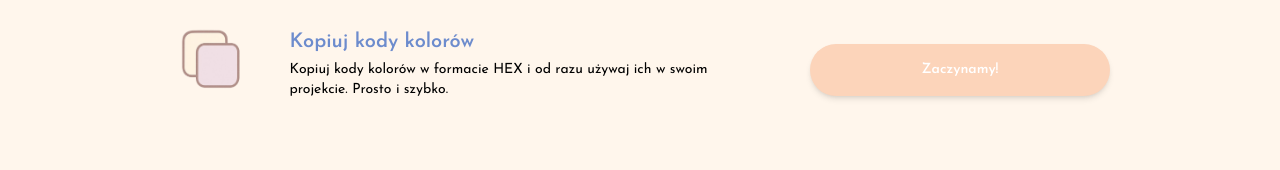
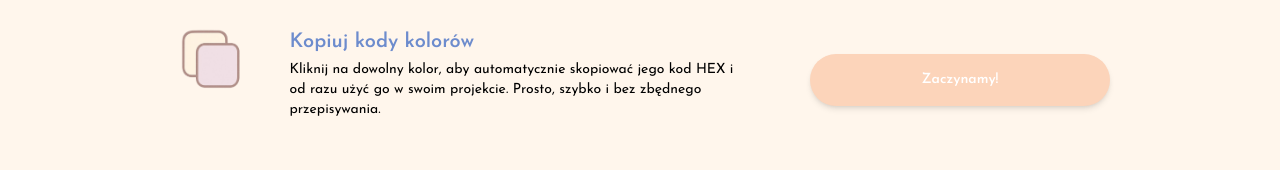
Before and after one commit to kingaburak/ColorGenerator, a React (Vite) app: page / in a window 1280 px wide. Shown: the part 1152-1322 px from the top of the page. Built offline with nearby package versions, Linux system fonts and the light colour scheme; no server answers.

Commit message:
about section

```diff
--- a/src/pages/LandingPage/About.tsx
+++ b/src/pages/LandingPage/About.tsx
@@ -22,7 +22,7 @@ const points = [
   {
     title: "Kopiuj kody kolorów",
     description:
-      "Kopiuj kody kolorów w formacie HEX i od razu używaj ich w swoim projekcie. Prosto i szybko.",
+      "Kliknij na dowolny kolor, aby automatycznie skopiować jego kod HEX i od razu użyć go w swoim projekcie. Prosto, szybko i bez zbędnego przepisywania.",
     icon: copyIcon,
   },
 ];
@@ -54,7 +54,11 @@ const About: React.FC = () => {
               ref={ref}
               initial={{ opacity: 0, y: 50 }}
               animate={isInView ? { opacity: 1, y: 0 } : {}}
-              transition={{ duration: 0.6, delay: index * 0.2, ease: "easeOut" }}
+              transition={{
+                duration: 0.6,
+                delay: index * 0.2,
+                ease: "easeOut",
+              }}
               className="flex flex-col md:flex-row items-center md:items-start text-center md:text-left gap-4 md:gap-10"
             >
               <motion.div
```
